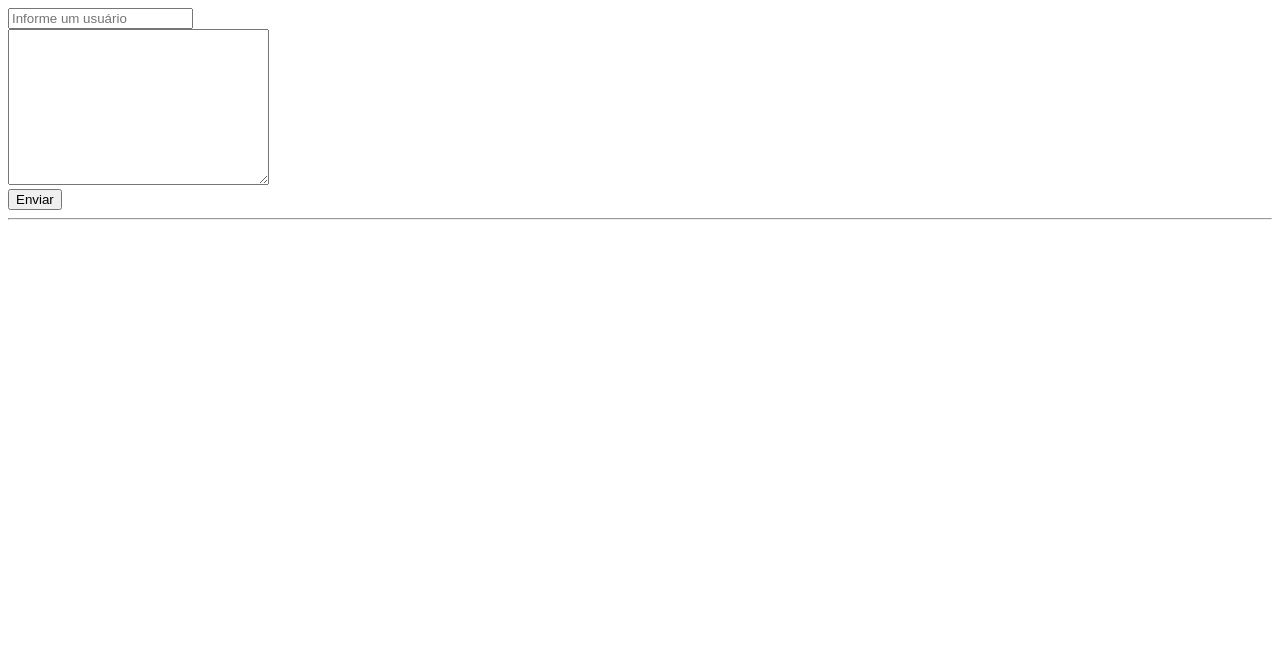
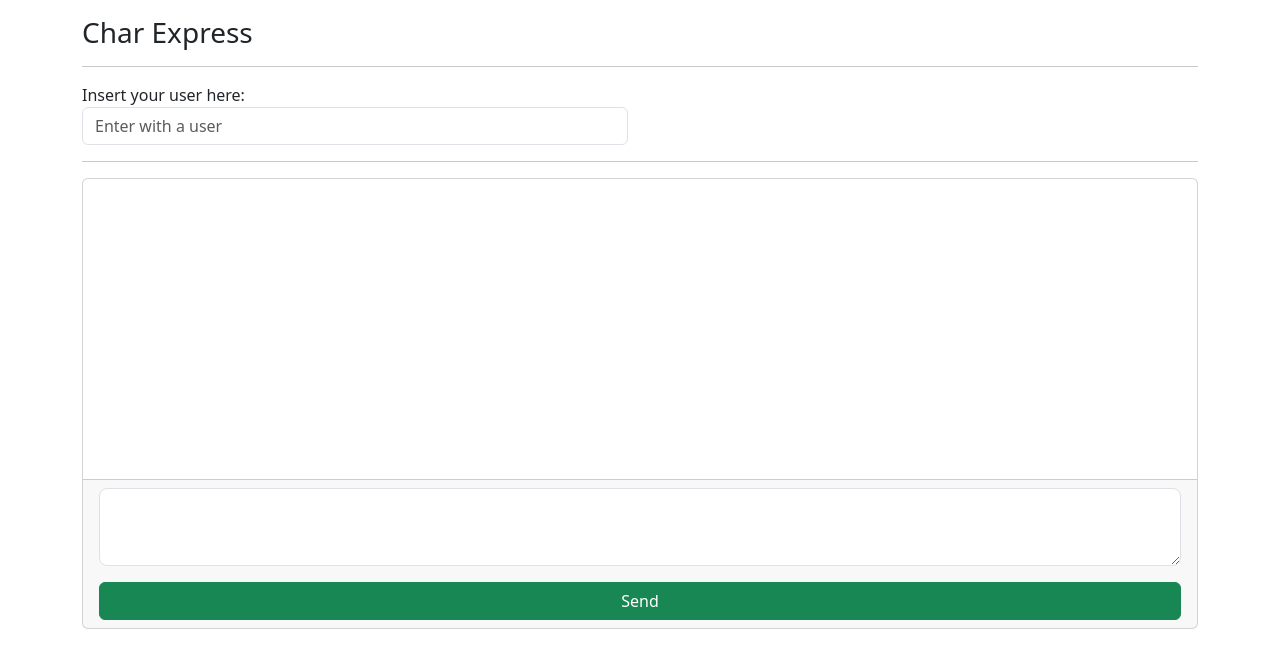
Before and after one commit to leonardo-lucena/chat-express, a website: page src/public/index.html in a window 1280 px wide. Drawn offline with nearby package versions, Linux system fonts and the light colour scheme.

Commit message:
feat: Finished project

```diff
--- a/src/public/index.html
+++ b/src/public/index.html
@@ -4,7 +4,13 @@
     <meta charset="UTF-8">
     <meta name="viewport" content="width=device-width, initial-scale=1.0">
     <title>Chat Express</title>
-
+    <link href="https://cdn.jsdelivr.net/npm/bootstrap@5.3.2/dist/css/bootstrap.min.css" rel="stylesheet" integrity="sha384-T3c6CoIi6uLrA9TneNEoa7RxnatzjcDSCmG1MXxSR1GAsXEV/Dwwykc2MPK8M2HN" crossorigin="anonymous">
+    <style>
+        #messages {
+            height: 300px;
+            overflow: auto;
+        }
+    </style>
     <script src="/socket.io/socket.io.js"></script>
     <script>
         const socket = io("http://localhost:60000", {
@@ -28,20 +34,38 @@
 
         function screen(user, message) {
             const messagesDiv = document.querySelector('#messages');
-            messagesDiv.innerHTML += `<p><strong>${user}</strong> - ${message}</p>`;
+            let bg = user.toUpperCase() === 'ME' ? 'alert-success text-end' : 'alert-light'
+            messagesDiv.innerHTML += `
+                <div class="alert ${bg}">
+                    <h4 class="m-0">${user}</h4>
+                    <p class="m-0">${message}</p>
+                </div>
+            `;
+            document.querySelector('#messages').scrollTo(0, document.body.scrollHeight);
         }
     </script>
 </head>
 <body>
-    <input id="user" placeholder="Informe um usuário">
-    <br/>
+    <div class="container">
+        <h3 class="mt-3">Char Express</h3>
+        <hr/>
 
-    <textarea name="message" id="message" cols="30" rows="10"></textarea>
-    <br/>
+        <div class="row">
+            <div class="col-6">
+                <label for="user">Insert your user here: </label>
+                <input class="form-control" id="user" placeholder="Enter with a user">
+            </div>
+        </div>
+        <hr/>
 
-    <button onclick="send()">Enviar</button>
-    <hr/>
-
-    <div id="messages"></div>
+        <div class="card">
+            <div class="card-body" id="messages"></div>
+            <div class="card-footer">
+                <textarea class="form-control form-control-lg" name="message" id="message"></textarea>
+                <button class="w-100 mt-3 btn btn-success" onclick="send()">Send</button>
+            </div>
+        </div>
+    </div>
+    <script src="https://cdn.jsdelivr.net/npm/bootstrap@5.3.2/dist/js/bootstrap.bundle.min.js" integrity="sha384-C6RzsynM9kWDrMNeT87bh95OGNyZPhcTNXj1NW7RuBCsyN/o0jlpcV8Qyq46cDfL" crossorigin="anonymous"></script>
 </body>
 </html>
```
